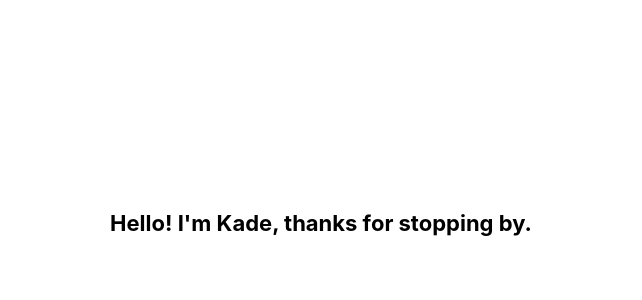
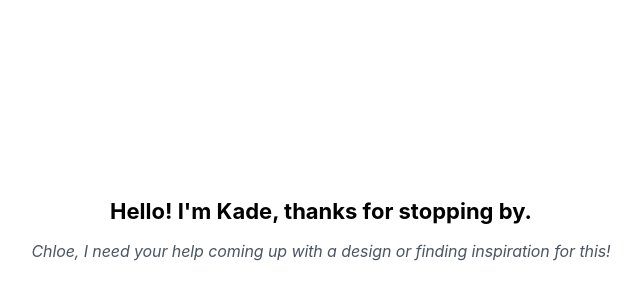
Before and after one commit to KadeWilliams/blogfolio, an Astro site: page / in a window 1280 px wide. Shown: the part 172-472 px from the top of the page, without its empty margins (319-961 px from the left). Built offline with nearby package versions, Linux system fonts and the light colour scheme; Astro itself is replaced by a stand-in of ours.

Commit message:
added chloe message

```diff
--- a/src/components/Welcome.astro
+++ b/src/components/Welcome.astro
@@ -5,6 +5,7 @@ import background from '../assets/background.svg';
 
 <div id="container">
 	<h1>Hello! I'm Kade, thanks for stopping by.</h1>
+	<p><em>Chloe, I need your help coming up with a design or finding inspiration for this!</em></p>
 </div>
 
 <style>
@@ -22,6 +23,7 @@ import background from '../assets/background.svg';
 		display: flex;
 		justify-content: center;
 		align-items: center;
+		flex-direction: column;
 		font-family: Inter, Roboto, 'Helvetica Neue', 'Arial Nova', 'Nimbus Sans', Arial, sans-serif;
 		height: 100%;
 	}
```
